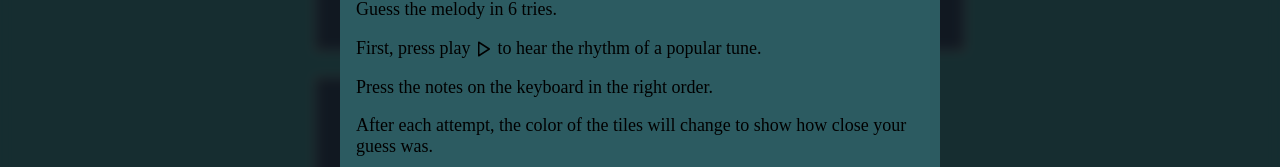
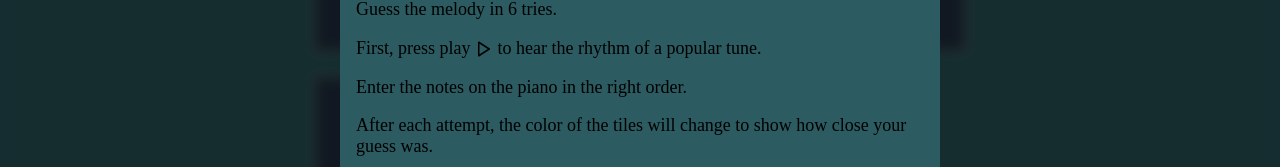
Before and after one commit to jasperdunn/songle, a React (Vite) app: page / in a window 1280 px wide. Shown: the part 155-322 px from the top of the page. Built offline with nearby package versions, Linux system fonts and the light colour scheme.

Commit message:
Update the OnboardingModal

```diff
--- a/src/components/OnboardingModal/index.tsx
+++ b/src/components/OnboardingModal/index.tsx
@@ -51,7 +51,7 @@ export function OnboardingModal({
         />{' '}
         to hear the rhythm of a popular tune.
       </p>
-      <p>Press the notes on the keyboard in the right order.</p>
+      <p>Enter the notes on the piano in the right order.</p>
       <p>
         After each attempt, the color of the tiles will change to show how close
         your guess was.
```
